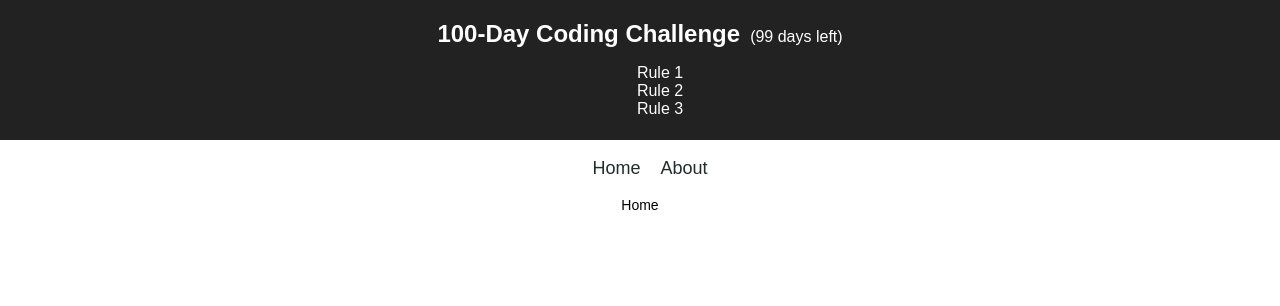
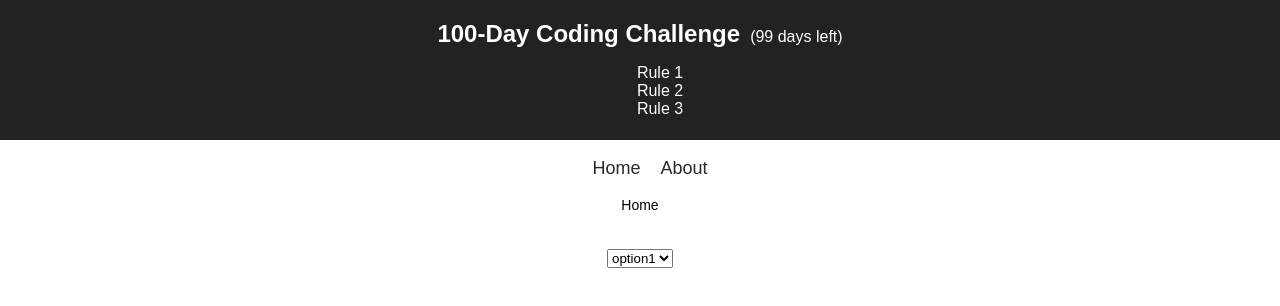
Before and after one commit to Orlando-Martinez/100-day-challenge, a React app in the folder app/: page / in a window 1280 px wide. Shown: the top 306 px of the page. Built offline with nearby package versions, Linux system fonts and the light colour scheme.

Commit message:
simple select component + environmental variables.

```diff
--- a/app/src/App.js
+++ b/app/src/App.js
@@ -3,13 +3,19 @@ import './App.css';
 import List from './components/List';
 import Nav from './components/Nav';
 import Countdown from './components/Countdown';
+import SelectField from './components/SelectField';
 
 class App extends Component {
   constructor(props){
     super(props);
     this.state = {
       text: '',
-      rules: ['Rule 1', 'Rule 2', 'Rule 3']
+      rules: ['Rule 1', 'Rule 2', 'Rule 3'],
+      options: [
+        {text: 'option1', value: 'option1'},
+        {text: 'option2', value: 'option2'},
+        {text: 'option3', value: 'option3'}
+      ]
     };
   }
 
@@ -33,6 +39,12 @@ class App extends Component {
     return today;
   }
 
+  handleChange = (event) => {
+    this.setState({
+      selection: event.target.value
+    })
+  }
+
   render() {
     return (
       <div className="App">
@@ -43,6 +55,8 @@ class App extends Component {
         </header>
         <p className="App-intro">
           <Nav />
+          <SelectField options={this.state.options} onChange={this.handleChange} />
+          {this.state.selection}
         </p>
       </div>
     );
--- /dev/null
+++ b/app/src/components/SelectField/index.js
@@ -0,0 +1,13 @@
+import React from 'react';
+
+const SelectField = ({ options, onChange }) => {
+    return (
+        <select onChange={onChange}>
+            {options.map((item, index) => (
+               <option>{item.text}</option>
+            ))}
+        </select>
+    )
+}
+
+export default SelectField
```
Also changed, not shown: app/.travis.yml.
